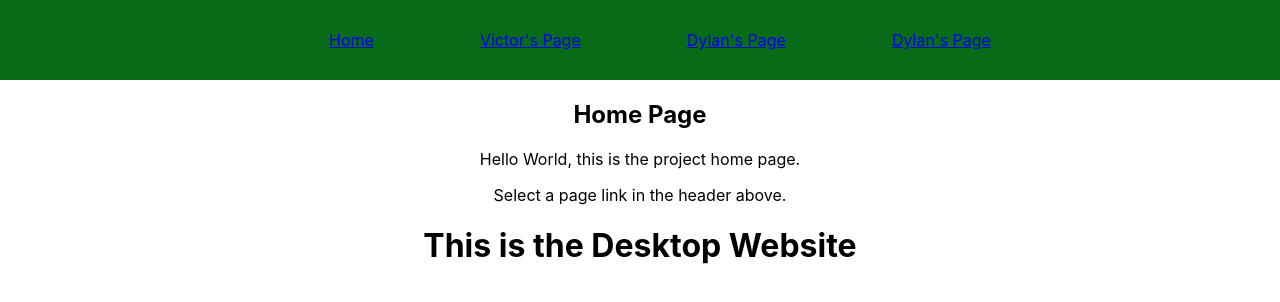
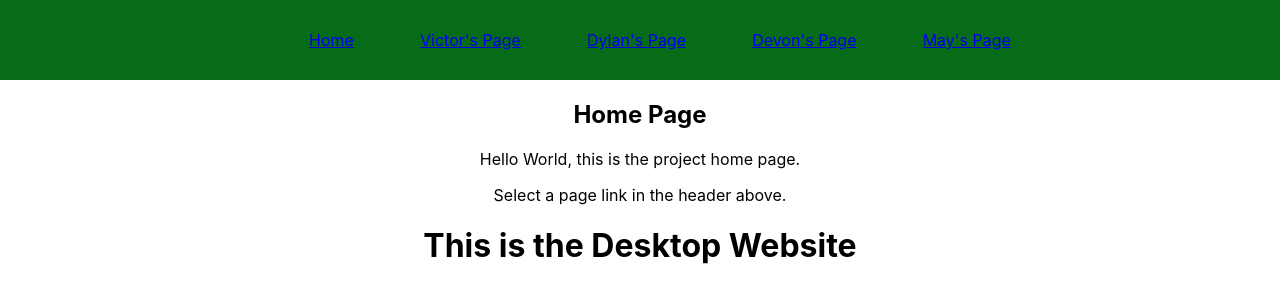
Before and after one commit to victormatsyshen/ISITCapstone, a React (Create React App) app: page / in a window 1280 px wide. Shown: the top 302 px of the page. Built offline with nearby package versions, Linux system fonts and the light colour scheme.

Commit message:
Adding May's Page

```diff
--- a/src/Nav.js
+++ b/src/Nav.js
@@ -9,7 +9,8 @@ function Nav() {
             <li><a href="/">Home</a></li>
             <li><a href="/victorspage">Victor's Page</a></li>
             <li><a href="/dylanspage">Dylan's Page</a></li>
-            <li><a href="/devonspage">Dylan's Page</a></li>
+            <li><a href="/devonspage">Devon's Page</a></li>
+            <li><a href="/mayspage">May's Page</a></li>
             <MobileView>
               <li><a href="/apppage">App Page</a></li>
             </MobileView>
```
